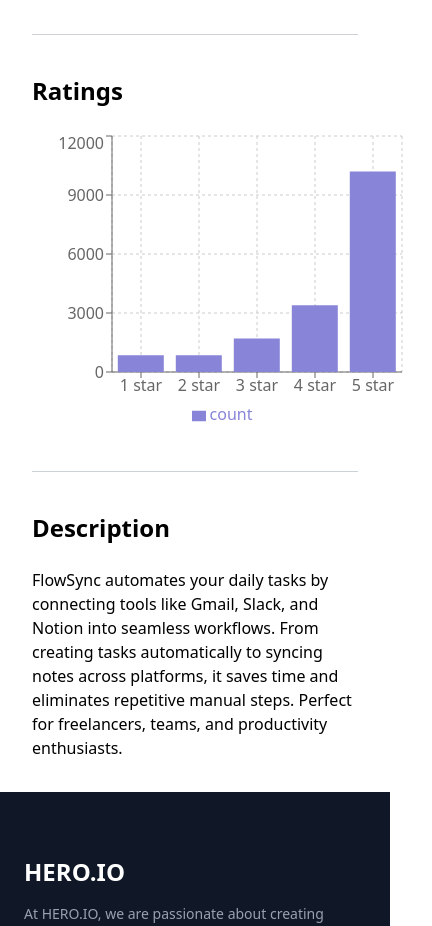
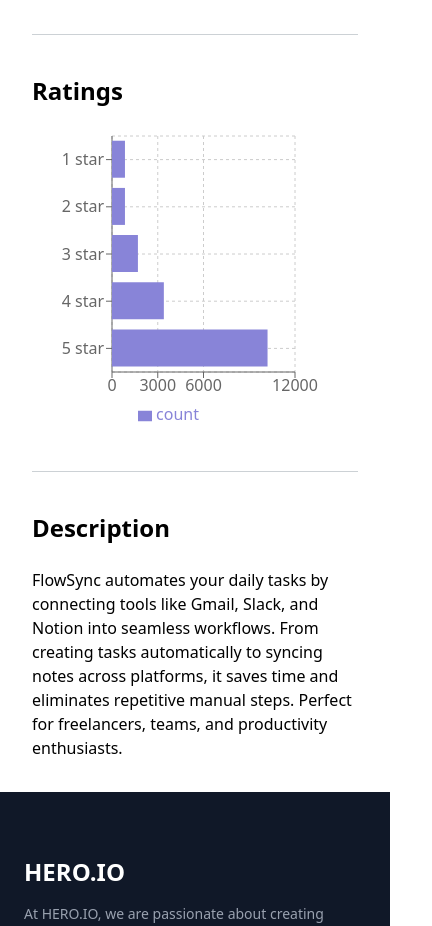
Before and after one commit to BrainlessDip/PH-B12-08-HeroIO, a React (Vite) app: page /apps/1 in a window 390 px wide. Shown: the part 920-1846 px from the top of the page, 432 px wide, since content can reach past the window. Built offline with nearby package versions, Linux system fonts and the light colour scheme.

Commit message:
feat: update page titles and enhance layout responsiveness

```diff
--- a/index.html
+++ b/index.html
@@ -10,7 +10,7 @@
       href="https://fonts.googleapis.com/css2?family=Inter:ital,opsz,wght@0,14..32,100..900;1,14..32,100..900&display=swap"
       rel="stylesheet"
     />
-    <title>ph-b12-07-heroio</title>
+    <title>Hero Io | We Are Passionate About Creating Innovative</title>
   </head>
   <body>
     <div id="root"></div>
--- a/src/Components/Cards/InstalledAppCard.jsx
+++ b/src/Components/Cards/InstalledAppCard.jsx
@@ -6,7 +6,7 @@ import { UninstallApp } from "../../utils/InstallApps";
 
 const InstalledAppCard = ({ app, handleUninstall }) => {
   return (
-    <div className="p-4 bg-white flex justify-between items-center">
+    <div className="p-4 bg-white flex flex-col md:flex-row justify-between items-center">
       <div className="flex gap-5 items-center">
         <img
           src="https://hero-apps.pages.dev/app-logo/icon-005.webp"
--- a/src/Components/TrendingApps.jsx
+++ b/src/Components/TrendingApps.jsx
@@ -9,7 +9,7 @@ const TrendingApps = ({ apps }) => {
       <p className="text-[15px] font-bold text-center text-[#627382]">
         Explore All Trending Apps on the Market developed by us
       </p>
-      <div className="max-w-[1440px] mx-auto grid grid-cols-2 md:grid-cols-4 gap-4 mt-10">
+      <div className="max-w-[1440px] mx-auto grid grid-cols-1 md:grid-cols-4 gap-4 mt-10">
         {apps.map((app) => (
           <AppCard key={app.id} app={app} />
         ))}
--- a/src/Pages/AllApps.jsx
+++ b/src/Pages/AllApps.jsx
@@ -58,7 +58,7 @@ const AllApps = () => {
       ) : (
         <>
           {allApps && allApps.length > 0 ? (
-            <div className="max-w-[1440px] mx-auto grid grid-cols-2 md:grid-cols-4 gap-4 mt-5">
+            <div className="max-w-[1440px] mx-auto grid grid-cols-1 md:grid-cols-4 gap-4 mt-5">
               {allApps.map((app) => (
                 <AppCard key={app.id} app={app} />
               ))}
--- a/src/Pages/AppDetails.jsx
+++ b/src/Pages/AppDetails.jsx
@@ -86,11 +86,10 @@ const AppDetails = () => {
               </div>
               <div className="border-b-[1px] border-[#001931] opacity-20 my-10"></div>
               <h1 className="mb-6 text-2xl font-semibold">Ratings</h1>
-
+              <ResponsiveContainer width="90%" height={300}>
                 <BarChart
-                width={400}
-                height={300}
                   data={app.ratings}
+                  layout="vertical"
                   margin={{
                     top: 5,
                     right: 30,
@@ -99,8 +98,8 @@ const AppDetails = () => {
                   }}
                 >
                   <CartesianGrid strokeDasharray="3 3" />
-                <XAxis dataKey="name" />
-                <YAxis />
+                  <YAxis dataKey="name" type="category" />
+                  <XAxis type="number" />
                   <Tooltip />
                   <Legend />
                   <Bar
@@ -109,6 +108,7 @@ const AppDetails = () => {
                     activeBar={<Rectangle fill="pink" stroke="blue" />}
                   />
                 </BarChart>
+              </ResponsiveContainer>
               <div className="border-b-[1px] border-[#001931] opacity-20 my-10"></div>
               <h1 className="mb-6 text-2xl font-semibold">Description</h1>
               <p>{app.description}</p>
```
Lines whose indentation alone changed are shown as unchanged.
